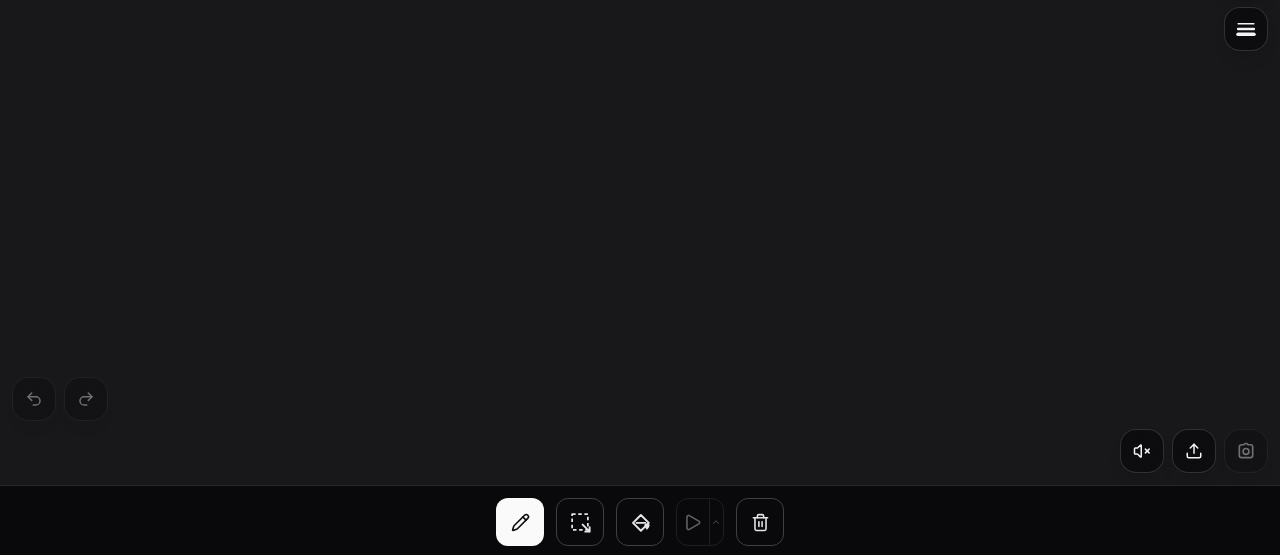
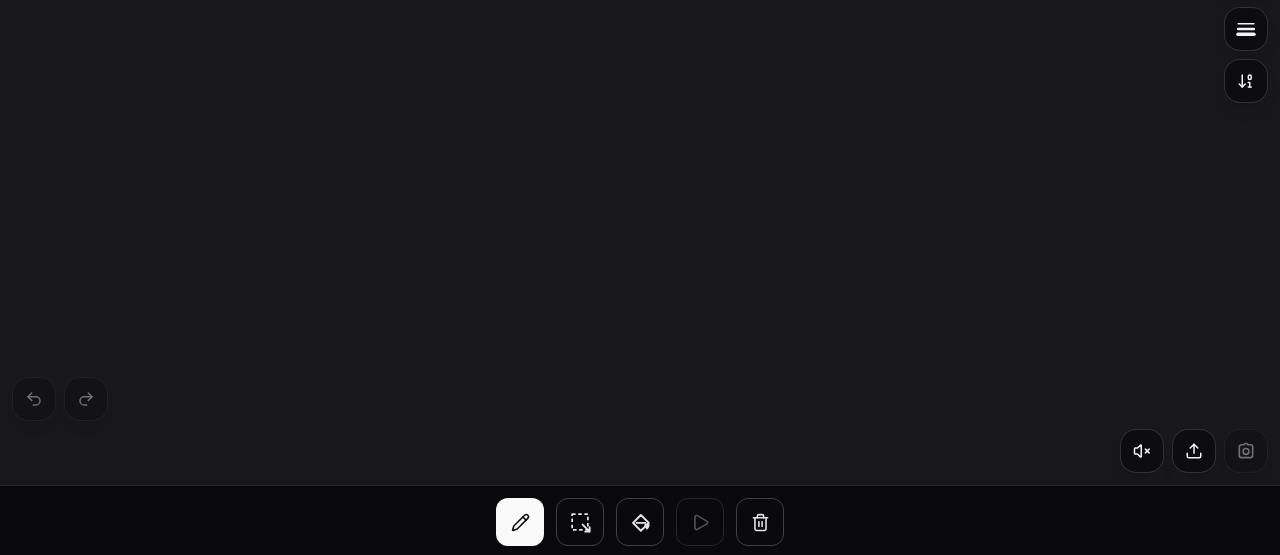
Before and after one commit to MSulSal/bifourcation, a React (Vite) app: page / in a window 1280 px wide. Shown: the part 242-797 px from the top of the page. Built offline with nearby package versions, Linux system fonts and the light colour scheme.

Commit message:
refactor: move animation style to right-side toggle with sequential/parallel icons

```diff
--- a/src/App.tsx
+++ b/src/App.tsx
@@ -7,7 +7,8 @@ import {
 	type SetStateAction,
 } from "react";
 import {
-	ChevronUp,
+	ArrowDown01,
+	ArrowDownFromLine,
 	Pause,
 	Pencil,
 	Play,
@@ -642,8 +643,6 @@ function App() {
 	const [isShapeDrawerOpen, setIsShapeDrawerOpen] = useState(false);
 	const [isVolumeDrawerOpen, setIsVolumeDrawerOpen] = useState(false);
 	const [isSnapshotMenuOpen, setIsSnapshotMenuOpen] = useState(false);
-	const [isAnimationStyleMenuOpen, setIsAnimationStyleMenuOpen] =
-		useState(false);
 	const [bivectorView, setBivectorView] = useState<BivectorView>(
 		readStoredBivectorView,
 	);
@@ -759,8 +758,7 @@ function App() {
 		isRotorDrawerOpen ||
 		isShapeDrawerOpen ||
 		isVolumeDrawerOpen ||
-		isSnapshotMenuOpen ||
-		isAnimationStyleMenuOpen;
+		isSnapshotMenuOpen;
 	const canDuplicateSelectedObject =
 		selectedObject?.type === "shape" || selectedObject?.type === "freehand";
 	const isSelectedObjectShape = selectedObject?.type === "shape";
@@ -988,19 +986,25 @@ function App() {
 
 		setSelectedObjectId(null);
 		setContextMenu(null);
-		setIsAnimationStyleMenuOpen(false);
 		setMode("animate");
 		setIsAnimationPlaying(value => !value);
 	}
 
 	function changeAnimationTraceMode(nextMode: AnimationTraceMode) {
 		setAnimationTraceMode(nextMode);
-		setIsAnimationStyleMenuOpen(false);
 		pauseAnimationClock();
 
 		if (mode === "animate") {
 			setMode("animate");
 		}
+	}
+
+	function toggleAnimationTraceMode() {
+		changeAnimationTraceMode(
+			animationTraceMode === "sequential"
+				? "simultaneous"
+				: "sequential",
+		);
 	}
 
 	function changeVisibleTermCount(nextCount: number) {
@@ -1315,7 +1319,6 @@ function App() {
 	function openVideoExportPanel() {
 		setIsSnapshotMenuOpen(false);
 		setIsVolumeDrawerOpen(false);
-		setIsAnimationStyleMenuOpen(false);
 		window.dispatchEvent(new CustomEvent("bifourcation:open-video-export"));
 	}
 
@@ -1417,7 +1420,6 @@ function App() {
 				setIsShapeDrawerOpen(false);
 				setIsVolumeDrawerOpen(false);
 				setIsSnapshotMenuOpen(false);
-				setIsAnimationStyleMenuOpen(false);
 			}
 		}
 
@@ -1451,7 +1453,6 @@ function App() {
 			setIsShapeDrawerOpen(false);
 			setIsVolumeDrawerOpen(false);
 			setIsSnapshotMenuOpen(false);
-			setIsAnimationStyleMenuOpen(false);
 		}
 
 		window.addEventListener("pointerdown", handlePointerDown);
@@ -1855,7 +1856,6 @@ function App() {
 							setIsRotorDrawerOpen(false);
 							setIsShapeDrawerOpen(false);
 							setIsVolumeDrawerOpen(false);
-							setIsAnimationStyleMenuOpen(false);
 						}}
 						aria-label={
 							isColorDrawerOpen
@@ -1879,7 +1879,6 @@ function App() {
 							setIsRotorDrawerOpen(false);
 							setIsShapeDrawerOpen(false);
 							setIsVolumeDrawerOpen(false);
-							setIsAnimationStyleMenuOpen(false);
 						}}
 						aria-label={
 							isStrokeDrawerOpen
@@ -1889,6 +1888,32 @@ function App() {
 						title="Stroke width"
 					>
 						<StrokeWidthIcon />
+					</button>
+
+					<button
+						data-floating-ui="true"
+						className="absolute right-3 top-[13.75rem] z-40 flex h-11 w-11 items-center justify-center rounded-2xl border border-zinc-700/70 bg-zinc-950/70 text-zinc-100 shadow-lg backdrop-blur transition hover:bg-zinc-900/90"
+						onClick={() => {
+							setIsColorDrawerOpen(false);
+							setIsStrokeDrawerOpen(false);
+							setIsRotorDrawerOpen(false);
+							setIsShapeDrawerOpen(false);
+							setIsVolumeDrawerOpen(false);
+							setIsSnapshotMenuOpen(false);
+							toggleAnimationTraceMode();
+						}}
+						aria-label={`Toggle animation style (currently ${animationTraceMode === "sequential" ? "sequential" : "parallel"})`}
+						title={
+							animationTraceMode === "sequential"
+								? "Sequential animation"
+								: "Parallel animation"
+						}
+					>
+						{animationTraceMode === "sequential" ? (
+							<ArrowDown01 size={18} />
+						) : (
+							<ArrowDownFromLine size={18} />
+						)}
 					</button>
 
 					<button
@@ -1900,7 +1925,6 @@ function App() {
 							setIsStrokeDrawerOpen(false);
 							setIsShapeDrawerOpen(false);
 							setIsVolumeDrawerOpen(false);
-							setIsAnimationStyleMenuOpen(false);
 						}}
 						aria-label={
 							isRotorDrawerOpen
@@ -1921,7 +1945,6 @@ function App() {
 							setIsStrokeDrawerOpen(false);
 							setIsRotorDrawerOpen(false);
 							setIsVolumeDrawerOpen(false);
-							setIsAnimationStyleMenuOpen(false);
 						}}
 						aria-label={
 							isShapeDrawerOpen
@@ -2389,7 +2412,6 @@ function App() {
 							setIsRotorDrawerOpen(false);
 							setIsShapeDrawerOpen(false);
 							setIsSnapshotMenuOpen(false);
-							setIsAnimationStyleMenuOpen(false);
 						}}
 						aria-label={
 							isVolumeDrawerOpen
@@ -2449,7 +2471,6 @@ function App() {
 						onClick={() => {
 							setIsSnapshotMenuOpen(value => !value);
 							setIsVolumeDrawerOpen(false);
-							setIsAnimationStyleMenuOpen(false);
 						}}
 						disabled={drawingObjects.length === 0}
 						aria-label="Open snapshot menu"
@@ -2514,7 +2535,6 @@ function App() {
 									: INACTIVE_BUTTON_CLASS
 							}
 							onClick={() => {
-								setIsAnimationStyleMenuOpen(false);
 								enterDrawMode();
 							}}
 							aria-label="Draw"
@@ -2530,7 +2550,6 @@ function App() {
 									: INACTIVE_BUTTON_CLASS
 							}
 							onClick={() => {
-								setIsAnimationStyleMenuOpen(false);
 								enterEditMode();
 							}}
 							aria-label="Edit"
@@ -2546,7 +2565,6 @@ function App() {
 									: INACTIVE_BUTTON_CLASS
 							}
 							onClick={() => {
-								setIsAnimationStyleMenuOpen(false);
 								enterFillMode();
 							}}
 							aria-label="Fill"
@@ -2555,28 +2573,12 @@ function App() {
 							<BucketIcon />
 						</button>
 
-						<div className="relative shrink-0" data-floating-ui="true">
-							<div
-								className={[
-									"flex h-12 w-12 overflow-hidden rounded-xl border transition",
+						<button
+							className={
 								isAnimationMode
-										? "border-zinc-50 bg-zinc-50 text-zinc-950"
-										: "border-zinc-700 text-zinc-200",
-									!hasAnimationData
-										? "opacity-40"
-										: "",
-								].join(" ")}
-							>
-								<button
-									className={[
-										"flex flex-[4] items-center justify-center transition",
-										isAnimationMode
-											? "hover:bg-zinc-200"
-											: "hover:bg-zinc-800",
-										!hasAnimationData
-											? "cursor-not-allowed"
-											: "",
-									].join(" ")}
+									? ACTIVE_BUTTON_CLASS
+									: INACTIVE_BUTTON_CLASS
+							}
 							disabled={!hasAnimationData}
 							onClick={toggleAnimation}
 							aria-label={
@@ -2592,70 +2594,8 @@ function App() {
 						</button>
 
 						<button
-									className={[
-										"flex min-w-[0.9rem] flex-[1] items-center justify-center border-l transition",
-										isAnimationMode
-											? "border-zinc-300 hover:bg-zinc-200"
-											: "border-zinc-700 hover:bg-zinc-800",
-										!hasAnimationData
-											? "cursor-not-allowed"
-											: "",
-									].join(" ")}
-									onClick={() =>
-										setIsAnimationStyleMenuOpen(value => !value)
-									}
-									disabled={!hasAnimationData}
-									aria-label={
-										isAnimationStyleMenuOpen
-											? "Close animation style options"
-											: "Open animation style options"
-									}
-									title="Animation style"
-								>
-									<ChevronUp
-										size={10}
-										className={
-											isAnimationStyleMenuOpen
-												? "rotate-180 transition-transform"
-												: "transition-transform"
-										}
-									/>
-								</button>
-							</div>
-
-							{isAnimationStyleMenuOpen && (
-								<div
-									data-floating-ui="true"
-									className="absolute bottom-full right-0 z-50 mb-2 overflow-hidden rounded-2xl border border-zinc-700/80 bg-zinc-950/95 shadow-lg backdrop-blur"
-								>
-									{(
-										["sequential", "simultaneous"] as const
-									).map(traceMode => (
-										<button
-											key={traceMode}
-											className={[
-												"block min-w-32 px-4 py-3 text-left text-sm font-semibold transition",
-												animationTraceMode === traceMode
-													? "bg-zinc-50 text-zinc-950"
-													: "text-zinc-100 hover:bg-zinc-800/80",
-											].join(" ")}
-											onClick={() =>
-												changeAnimationTraceMode(traceMode)
-											}
-										>
-											{traceMode === "sequential"
-												? "Sequential"
-												: "Parallel"}
-										</button>
-									))}
-								</div>
-							)}
-						</div>
-
-						<button
 							className={INACTIVE_BUTTON_CLASS}
 							onClick={() => {
-								setIsAnimationStyleMenuOpen(false);
 								clearEverything();
 							}}
 							aria-label="Clear canvas"
```
Lines whose indentation alone changed are shown as unchanged.
